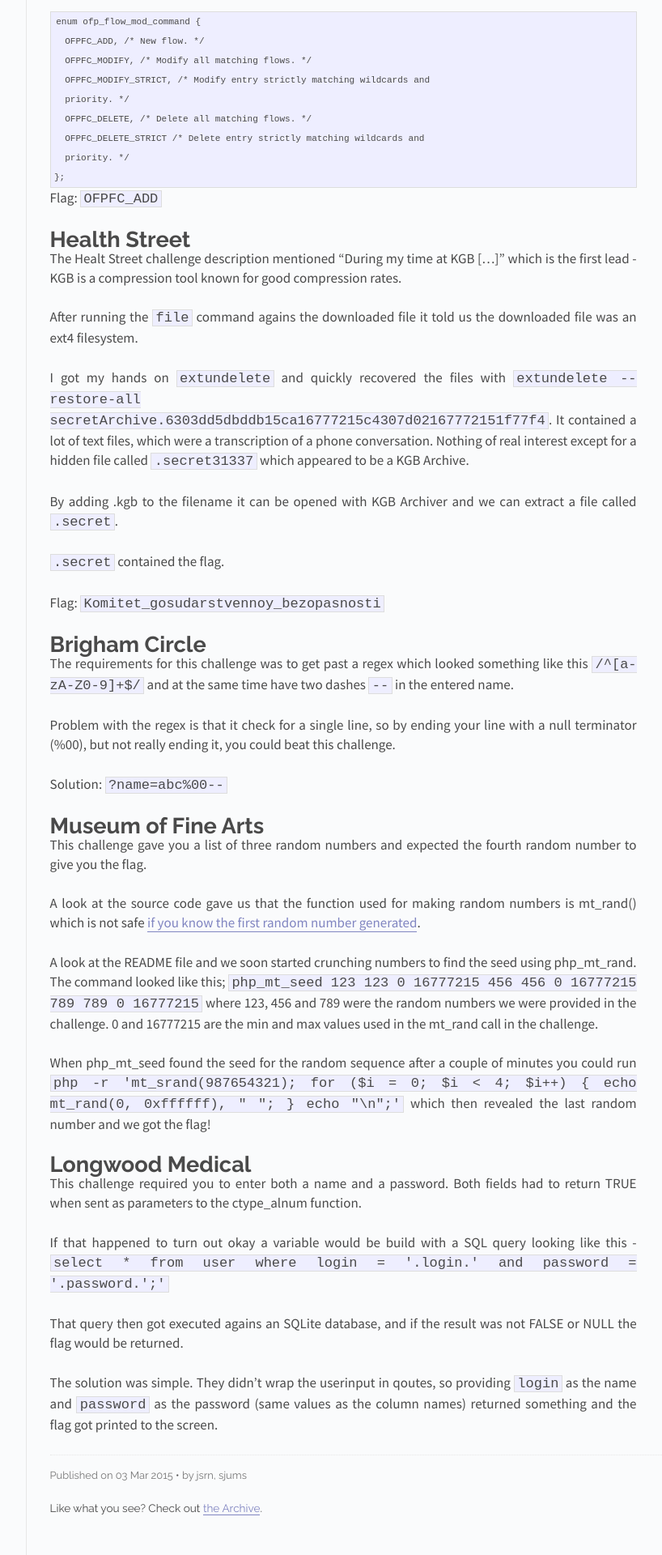
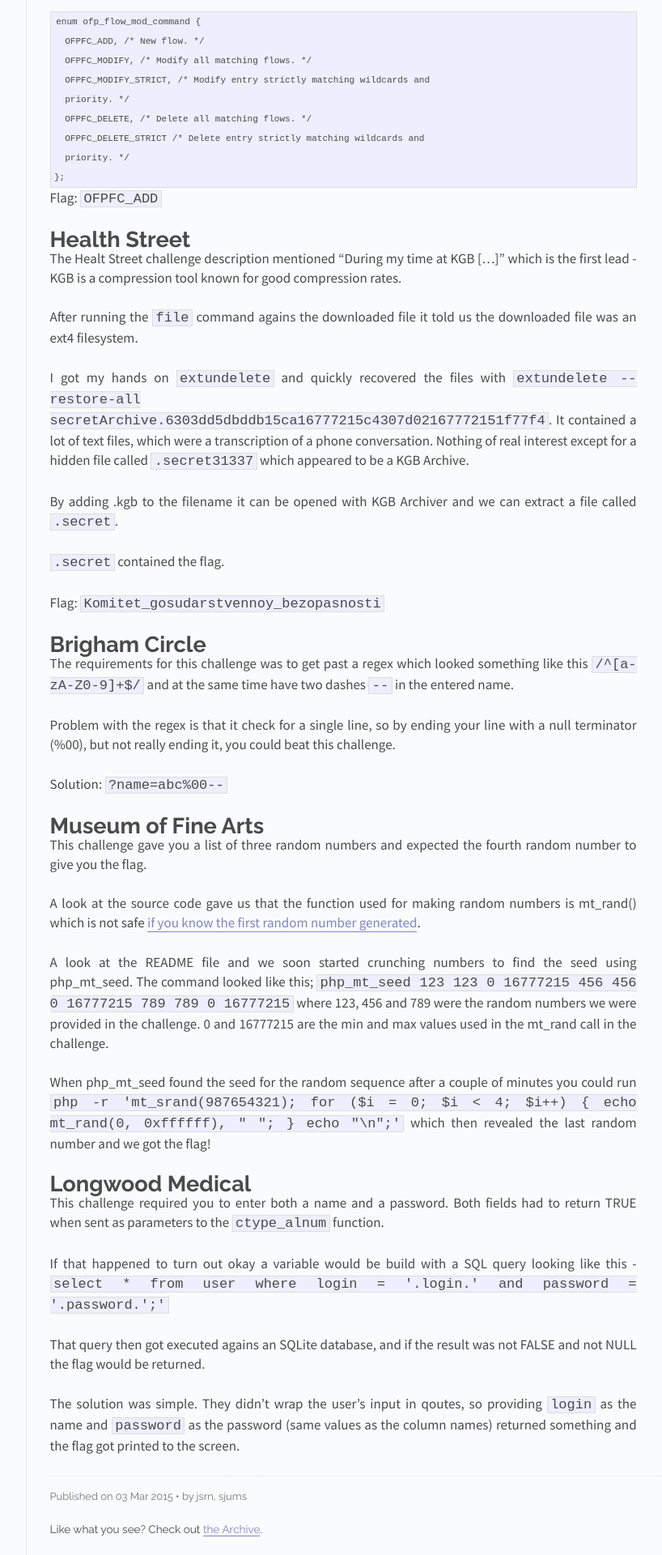
Before and after one commit to Slothkrew/slothkrew.com, a Jekyll site: the page built from _posts/2015-03-03-boston-key-party-2015-school-bus-writeups.md, in a window 1280 px wide. Shown: the part 792-2712 px from the top of the page at 81% size, without its empty margins (326-1144 px from the left). Built offline with Jekyll 4.4.1, drawn with Linux system fonts in a browser that asks for light colours; comment, search, counter and statistics services are not loaded.

Commit message:
Last commit for my writeups

```diff
--- a/_posts/2015-03-03-boston-key-party-2015-school-bus-writeups.md
+++ b/_posts/2015-03-03-boston-key-party-2015-school-bus-writeups.md
@@ -83,17 +83,17 @@ This challenge gave you a list of three random numbers and expected the fourth r
 
 A look at the source code gave us that the function used for making random numbers is mt_rand() which is not safe [if you know the first random number generated](http://www.openwall.com/php_mt_seed/).
 
-A look at the README file and we soon started crunching numbers to find the seed using php_mt_rand. The command looked like this; `php_mt_seed 123 123 0 16777215  456 456 0 16777215  789 789 0 16777215` where 123, 456 and 789 were the random numbers we were provided in the challenge. 0 and 16777215 are the min and max values used in the mt_rand call in the challenge.
+A look at the README file and we soon started crunching numbers to find the seed using php_mt_seed. The command looked like this; `php_mt_seed 123 123 0 16777215  456 456 0 16777215  789 789 0 16777215` where 123, 456 and 789 were the random numbers we were provided in the challenge. 0 and 16777215 are the min and max values used in the mt_rand call in the challenge.
 
 When php_mt_seed found the seed for the random sequence after a couple of minutes you could run `php -r 'mt_srand(987654321); for ($i = 0; $i < 4; $i++) { echo mt_rand(0, 0xffffff), " "; } echo "\n";'` which then revealed the last random number and we got the flag!
 
 
 # Longwood Medical
 
-This challenge required you to enter both a name and a password. Both fields had to return TRUE when sent as parameters to the ctype_alnum function.
+This challenge required you to enter both a name and a password. Both fields had to return TRUE when sent as parameters to the `ctype_alnum` function.
 
 If that happened to turn out okay a variable would be build with a SQL query looking like this - `select * from user where login = '.login.' and password = '.password.';'`
 
-That query then got executed agains an SQLite database, and if the result was not FALSE or NULL the flag would be returned.
+That query then got executed agains an SQLite database, and if the result was not FALSE and not NULL the flag would be returned.
 
-The solution was simple. They didn't wrap the userinput in qoutes, so providing `login` as the name and `password` as the password (same values as the column names) returned something and the flag got printed to the screen.
+The solution was simple. They didn't wrap the user's input in qoutes, so providing `login` as the name and `password` as the password (same values as the column names) returned something and the flag got printed to the screen.
```
